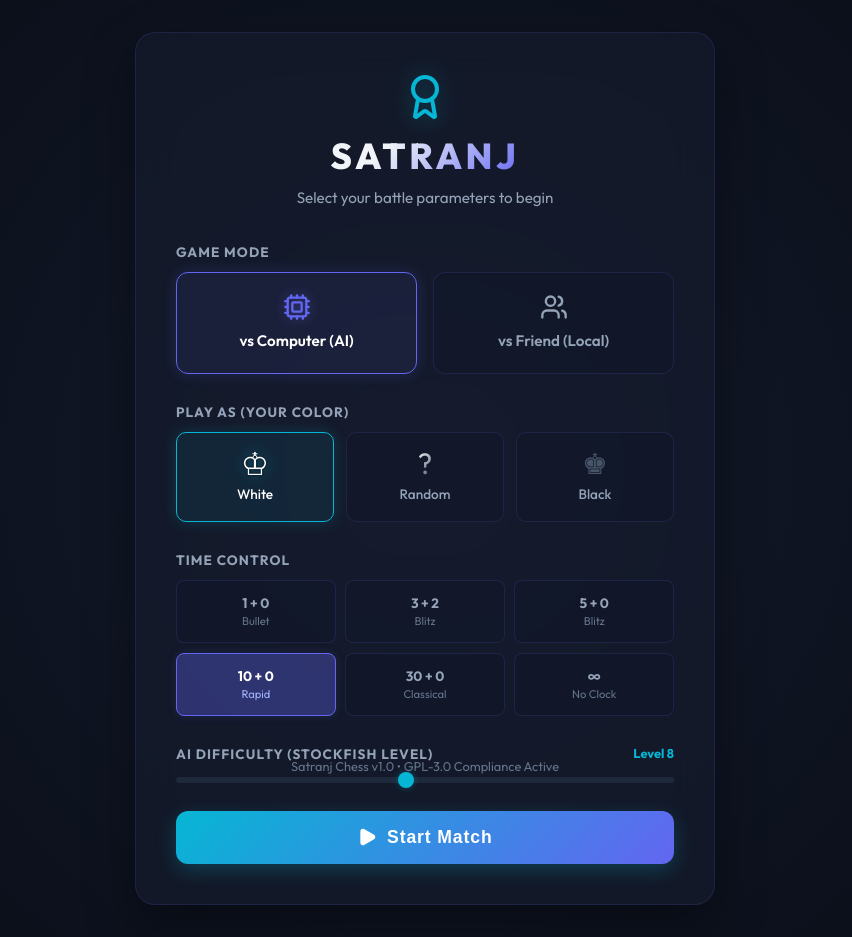
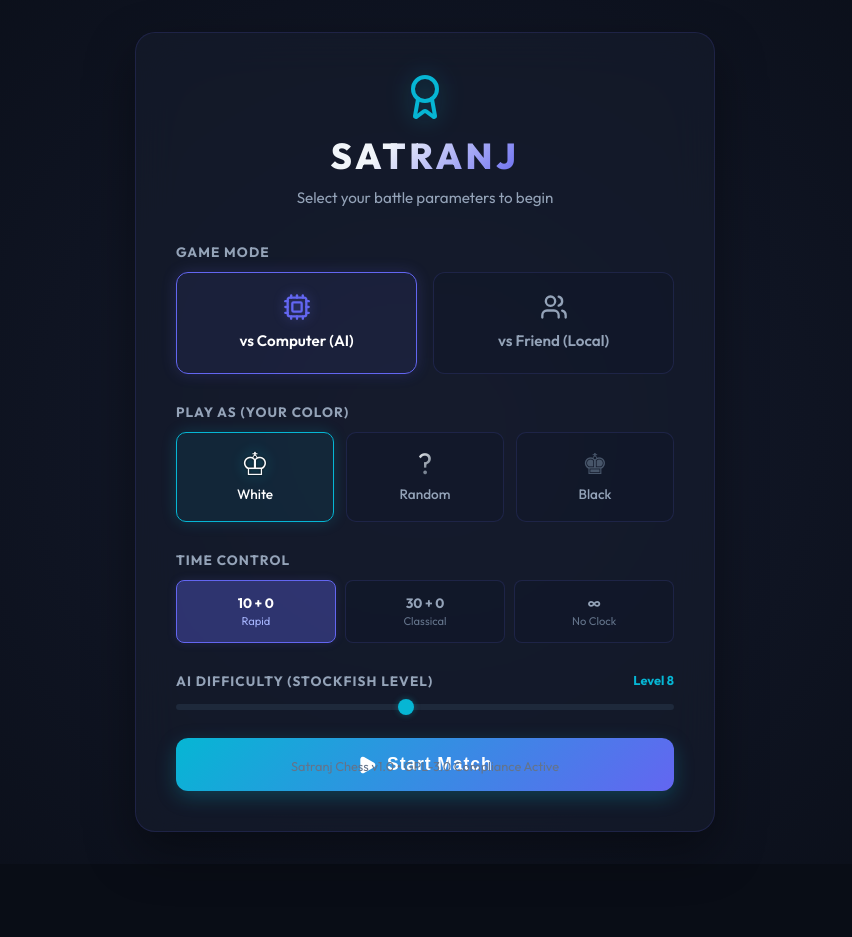
Before and after one commit to AmritSDutta/satranj, a React (Vite) app: page / in a window 1280 px wide. Shown: the whole page, without its empty margins (215-1067 px from the left). After the commit the page ends 864 px from the top, so only its background shows below. Built offline with nearby package versions, Linux system fonts and the light colour scheme.

Commit message:
minimizing game setup

```diff
--- a/src/components/Dashboard.jsx
+++ b/src/components/Dashboard.jsx
@@ -441,27 +441,6 @@ export default function Dashboard() {
               <span className="setup-row-title">Time Control</span>
               <div className="preset-picker-group">
                 <div
-                  className={`preset-picker-card ${timePreset === '1+0' ? 'active' : ''}`}
-                  onClick={() => setTimePreset('1+0')}
-                >
-                  <span className="preset-picker-name">1 + 0</span>
-                  <span className="preset-picker-desc">Bullet</span>
-                </div>
-                <div
-                  className={`preset-picker-card ${timePreset === '3+2' ? 'active' : ''}`}
-                  onClick={() => setTimePreset('3+2')}
-                >
-                  <span className="preset-picker-name">3 + 2</span>
-                  <span className="preset-picker-desc">Blitz</span>
-                </div>
-                <div
-                  className={`preset-picker-card ${timePreset === '5+0' ? 'active' : ''}`}
-                  onClick={() => setTimePreset('5+0')}
-                >
-                  <span className="preset-picker-name">5 + 0</span>
-                  <span className="preset-picker-desc">Blitz</span>
-                </div>
-                <div
                   className={`preset-picker-card ${timePreset === '10+0' ? 'active' : ''}`}
                   onClick={() => setTimePreset('10+0')}
                 >
--- a/src/index.css
+++ b/src/index.css
@@ -202,6 +202,11 @@ body {
   .dashboard-grid {
     grid-template-columns: 1fr;
   }
+  .sidebar-panel {
+    max-width: min(600px, calc(100vh - 220px));
+    margin: 0 auto;
+    width: 100%;
+  }
 }
 
 /* Chess Board Area Layout */
@@ -225,7 +230,7 @@ body {
   flex-direction: column;
   gap: 0.75rem;
   width: 100%;
-  max-width: 600px;
+  max-width: min(600px, calc(100vh - 220px));
 }
 
 /* Custom Chessboard Overrides */
@@ -298,7 +303,7 @@ body {
   position: relative;
   box-shadow: inset 0 2px 8px rgba(0,0,0,0.5);
   border: 1px solid var(--border-color);
-  min-height: 400px;
+  min-height: 200px;
 }
 
 @media (max-width: 768px) {
@@ -679,6 +684,9 @@ body {
   grid-template-columns: 1fr 1fr;
   gap: 0.5rem;
 }
+.controls-footer .btn:last-child {
+  grid-column: span 2;
+}
 
 /* Modal Overlay */
 .modal-overlay {
@@ -710,6 +718,8 @@ body {
   position: relative;
   transform: translateY(20px);
   animation: slide-up 0.3s forwards cubic-bezier(0.34, 1.56, 0.64, 1);
+  max-height: 90vh;
+  overflow-y: auto;
 }
 
 @keyframes fade-in {
```
